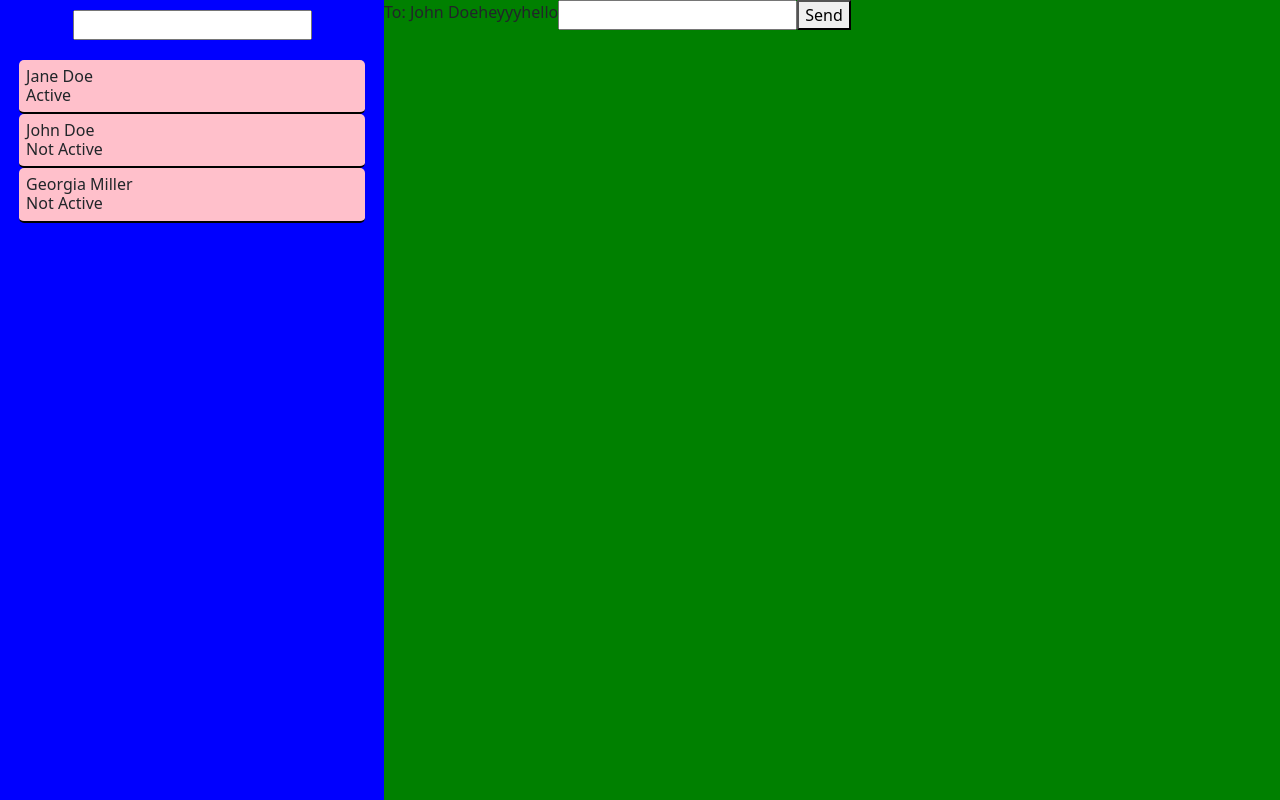
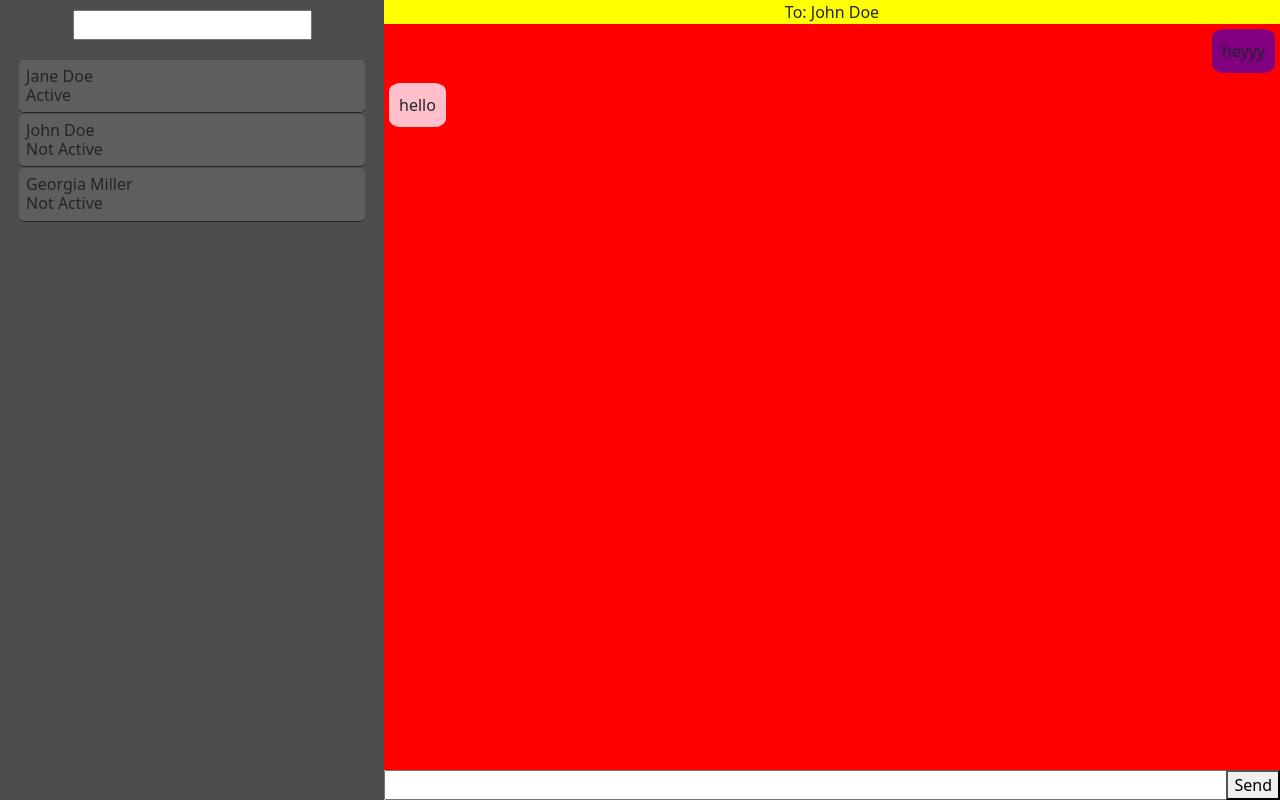
Before and after one commit to pdeseye/nava-chat, a React (Create React App) app: page /dashboard in a window 1280 px wide. Built offline with nearby package versions, Linux system fonts and the light colour scheme.

Commit message:
finished 1st stage of chat window layout

```diff
--- a/src/Components/ChatWindow/Chat.jsx
+++ b/src/Components/ChatWindow/Chat.jsx
@@ -1,8 +1,9 @@
 const Chat =(props) => {
+  const name = props.chat.sender === "user" ? "userchat" : "otherchat"
   return(
-    <>
-    {props.chat.text}
-    </>
+    <div className={name}>
+      {props.chat.text}
+    </div>
   )
 }
 export default Chat
--- a/src/Components/ChatWindow/ChatList.jsx
+++ b/src/Components/ChatWindow/ChatList.jsx
@@ -2,11 +2,11 @@ import Chat from "./Chat"
 
 const ChatList = (props) => {
   return(
-    <>
+    <div className="chatlist">
     {props.chats.map((chat, idx) =>
       <Chat key={idx} chat={chat}/>
     )}
-    </>
+    </div>
   )
 }
 
--- a/src/Components/ChatWindow/ChatWindow.jsx
+++ b/src/Components/ChatWindow/ChatWindow.jsx
@@ -3,15 +3,14 @@ import ChatList from "./ChatList";
 
 const ChatWindow = (props) => {
   return (
-    <>
-    <div> To: {props.contact.name}</div>
-    <ChatList chats={props.contact.conversation}/>
-    <form>
-      <input type="text" />
-      <button type="submit">Send</button>
-    </form>
-
-    </>
+    <div className="chatwindow">
+      <div> To: {props.contact.name}</div>
+      <ChatList chats={props.contact.conversation}/>
+      <form className="chatform">
+        <input type="text" />
+        <button type="submit">Send</button>
+      </form>
+    </div>
 
   )
 }
--- a/src/pages/DashboardPage/DashboardPage.css
+++ b/src/pages/DashboardPage/DashboardPage.css
@@ -3,7 +3,6 @@
   flex-direction:row;
   width: 100vw;
   height: 100vh;
-  background-color: green;
 }
 
 .contact-list{
@@ -12,14 +11,15 @@
   width: 30%;
   height: 100%;
   align-items: center;
-  background-color: blue;
+  background-color: rgb(78, 77, 77);
 }
 
 .contacts{
   width: 90%;
   border-radius: 5px;
-  background-color: pink;
-  border-bottom: 2px solid black;
+  border-bottom: 1px solid rgba(0, 0, 0, 0.609);
+  background-color: rgb(95, 94, 94);
+  margin-bottom: 1px;
 }
 
 .contact-info{
@@ -29,5 +29,52 @@
 .search{
   margin-top: 10px;
   margin-bottom: 20px;
+}
 
+.chatwindow{
+  display: flex;
+  flex-direction: column;
+  width: 70%;
+  align-items: center;
+  background-color: yellow;
 }
+
+.chatform{
+  bottom: 0;
+  position: fixed;
+  width:70%;
+  background-color: aquamarine;
+}
+
+.chatform > button{
+  right: 0;
+  position: fixed;
+}
+
+.chatform > input{
+  width: 100%;
+}
+
+.chatlist{
+  display: flex;
+  flex-direction: column;
+  height: 100%;
+  width: 100%;
+  background-color: red;
+}
+
+.userchat{
+  align-self: flex-end;
+  background-color: purple;
+  padding: 10px;
+  margin: 5px;
+  border-radius: 20%;
+}
+
+.otherchat{
+  align-self: flex-start;
+  background-color: pink;
+  padding: 10px;
+  margin: 5px;
+  border-radius:20%;
+}
```
